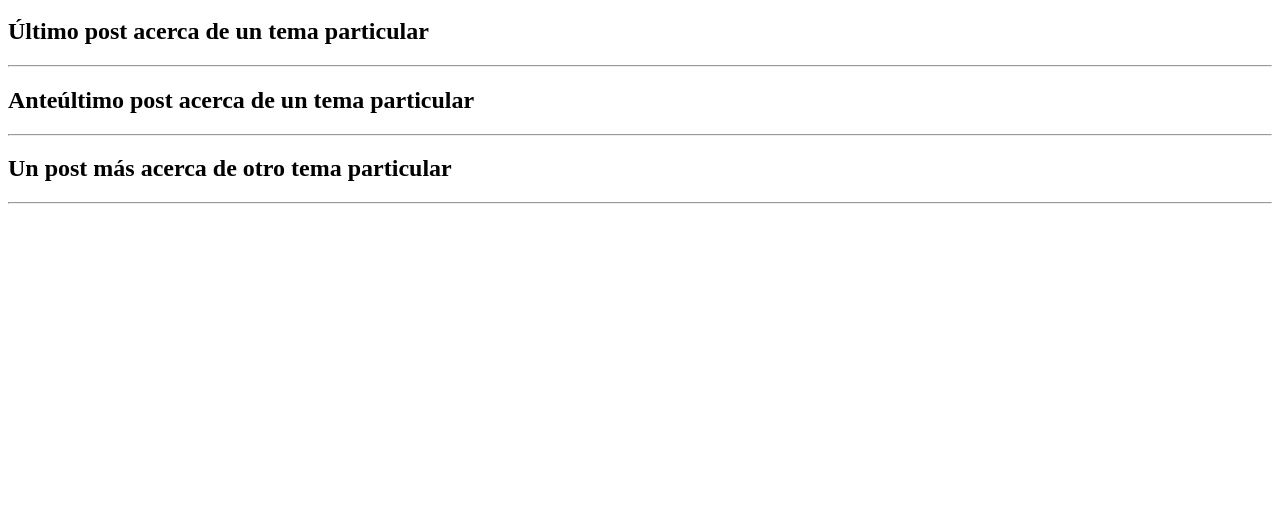
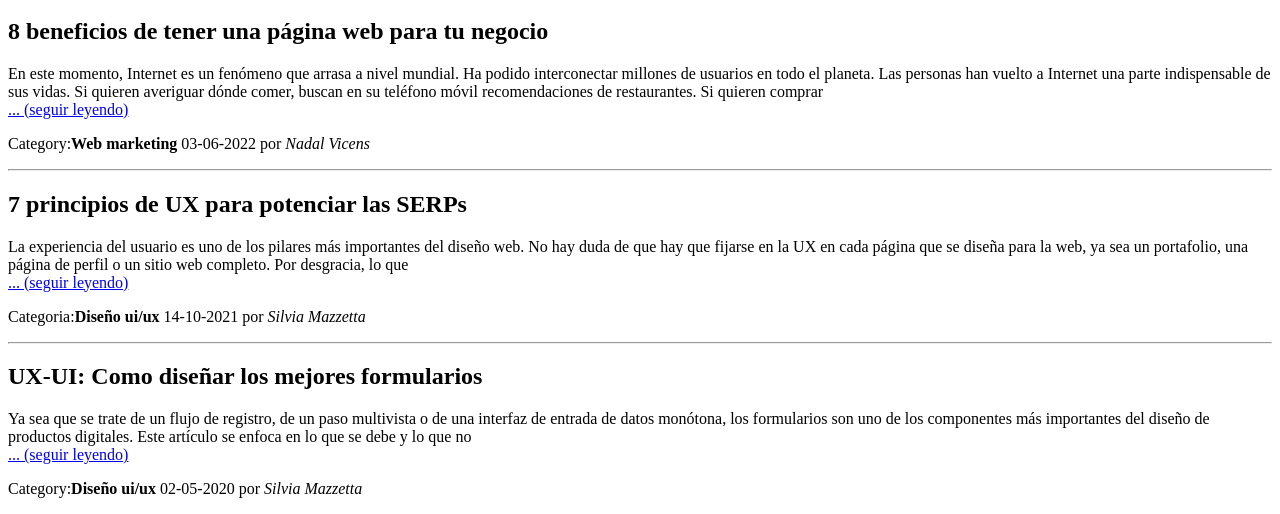
Before and after one commit to pablo-origlia/ciu, a plain HTML site: page clase_1/index.html in a window 1280 px wide. Shown: the part 374-888 px from the top of the page. Before the commit the page ends 800 px from the top, so only its background shows below. Drawn offline with Linux system fonts and the light colour scheme.

Commit message:
Finalizacion punto 1.

```diff
--- a/clase_1/index.html
+++ b/clase_1/index.html
@@ -4,9 +4,12 @@
     <title>Mi blog</title>
   </head>
   <body>
+    <!--Encabezado del blog -->
     <h1>Mi blog</h1>
     <img src="imagen/cielo.jpg" alt="Vista del cielo.">
-    <img src="imagen/pablo.jpg" alt="Pablo">
+    <a href="https://ar.linkedin.com/in/poriglia">
+    <img src="imagen/pablo.jpg" alt="Pablo"></a>
+    <!-- Barra de navegación del blog -->
     <nav>
       <ul>
         <li><a href="index.html">Inicio</a></li>
@@ -15,11 +18,23 @@
         <li><a href="contact.html">Contacto</a></li>
       </ul>
     </nav>
-    <h2>Último post acerca de un tema particular</h2>
+    <h2>8 beneficios de tener una página web para tu negocio</h2>
+    <p>
+    En este momento, Internet es un fenómeno que arrasa a nivel mundial. Ha podido interconectar millones de usuarios en todo el planeta. Las personas han vuelto a Internet una parte indispensable de sus vidas. Si quieren averiguar dónde comer, buscan en su teléfono móvil recomendaciones de restaurantes. Si quieren comprar <br><a href="https://www.ma-no.org/es/web-marketing-seo-sem/8-beneficios-de-tener-una-pagina-web-para-tu-negocio">... (seguir leyendo)</a>
+    </p>
+    <p>Category:<strong>Web marketing</strong> 03-06-2022 por <em>Nadal Vicens</em></p>
     <hr>
-    <h2>Anteúltimo post acerca de un tema particular</h2>
+    <h2>7 principios de UX para potenciar las SERPs</h2>
+    <p>
+      La experiencia del usuario es uno de los pilares más importantes del diseño web. No hay duda de que hay que fijarse en la UX en cada página que se diseña para la web, ya sea un portafolio, una página de perfil o un sitio web completo. Por desgracia, lo que <br><a href="https://www.ma-no.org/es/diseno-web/diseno-ui-ux/7-principios-de-ux-para-potenciar-las-serps">... (seguir leyendo)</a>
+    </p>
+    <p>Categoria:<strong>Diseño ui/ux</strong> 14-10-2021 por <em>Silvia Mazzetta</em></p>
     <hr>
-    <h2>Un post más acerca de otro tema particular</h2>
-    <hr>
+    <h2>UX-UI: Como diseñar los mejores formularios</h2>
+    <p>
+      Ya sea que se trate de un flujo de registro, de un paso multivista o de una interfaz de entrada de datos monótona, los formularios son uno de los componentes más importantes del diseño de productos digitales. Este artículo se enfoca en lo que se debe y lo que no <br><a href="https://www.ma-no.org/es/diseno-web/diseno-ui-ux/ux-ui-como-disenar-los-mejores-formularios">... (seguir leyendo)</a>
+    </p>
+    <p>Category:<strong>Diseño ui/ux</strong> 02-05-2020 por <em>Silvia Mazzetta</em></p>
+    <!-- TODO: Agregar un pie al blog con datos utiles -->
   </body>
 </html>
```
